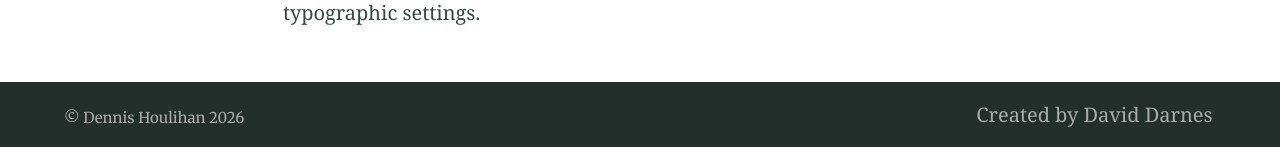
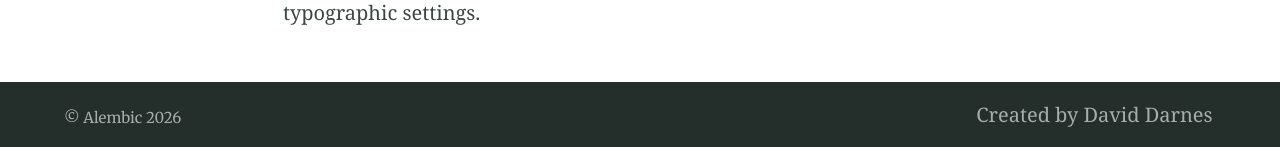
Before and after one commit to DJHoulihan/DJHoulihan.github.io, a Jekyll site: the page built from index.md, in a window 1280 px wide and 900 px high, scrolled down 4872 px. Shown: the part 750-897 px from the top of the window. Built offline with Jekyll 4.4.1, drawn with Linux system fonts in a browser that asks for light colours; some of the changed lines change nothing that is shown.

Commit message:
Update _config.yml

```diff
--- a/_config.yml
+++ b/_config.yml
@@ -37,15 +37,17 @@
 # 3. Gem settings
 paginate: 2 # jekyll-paginate > items per page
 paginate_path: blog/page:num # jekyll-paginate > blog page
-jekyll-mentions: # jekyll-mentions > service used when @replying
+jekyll-mentions: https://twitter.com # jekyll-mentions > service used when @replying
 twitter:
-  username: # jekyll-seo-tag > Owners twitter username
-author: Dennis Houlihan # jekyll-seo-tag > default author
+  username: DavidDarnes # jekyll-seo-tag > Owners twitter username
+author: DavidDarnes # jekyll-seo-tag > default author
 social: # jekyll-seo-tag > social overrides
-  name: Dennis Houlihan # jekyll-seo-tag > real name
+  name: David Darnes # jekyll-seo-tag > real name
   links:  # jekyll-seo-tag > social aliases (sameAs)
-    - https://www.linkedin.com/dhoulihan12
-    - https://github.com/djhoulihan
+    - https://twitter.com/DavidDarnes
+    - https://www.facebook.com/daviddarnes
+    - https://www.linkedin.com/in/daviddarnes
+    - https://github.com/daviddarnes
 # markdown: CommonMark # Markdown parse settings, CommonMark performs slightly better an others in build time
 # commonmark:
   # options: ["SMART", "FOOTNOTES"]
@@ -56,7 +58,7 @@
   style: compressed # Style compression
 permalink: pretty  # Permalink style (/YYYY/MM/DD/page-name/)
 excerpt_separator: <!-- more --> # Marks end of excerpt in posts
-timezone: America/New_York # Timezone for blog posts and alike
+timezone: Europe/London # Timezone for blog posts and alike
 
 # 5. Collections
 collections:
@@ -91,13 +93,13 @@
 # 7. Site settings
 encoding: utf-8 # Make sure the encoding is right
 lang: en-GB # Set the site language
-title: "Dennis Houlihan" # Site name or title, also used in jekyll-seo-tag
+title: "Alembic" # Site name or title, also used in jekyll-seo-tag
 logo: "/assets/logos/logo.svg" # Site logo, also used in jekyll-seo-tag
-description: "Hello, welcome to my website!" # Site description and default description, also used in jekyll-seo-tag
-url: "https://djhoulihan.github.io" # Site url, also used in jekyll-seo-tag
+description: "Alembic is a starting point for Jekyll projects. Rather than starting from scratch, this boilerplate is designed to get the ball rolling immediately" # Site description and default description, also used in jekyll-seo-tag
+url: "https://alembic.darn.es" # Site url, also used in jekyll-seo-tag
 baseurl: ""
-repo: "https://github.com/djhoulihan/djhoulihan.github.io"
-email: "dennishoulihan12@gmail.com"
+repo: "https://github.com/daviddarnes/alembic"
+email: "me@daviddarnes.com"
 # disqus: "alembic-1" # Blog post comments, uncomment the option and set the site ID from your Disqus account
 # date_format: "%-d %B %Y" # Blog post date formatting using placeholder formatting
 # google_analytics: ""
@@ -137,9 +139,9 @@
   url: https://darn.es
 
 social_links: # Appears in sidebar. Set the urls then uncomment and comment out as desired
-  # Twitter: https://twitter.com/DavidDarnes
-  LinkedIn: https://www.linkedin.com/in/dhoulihan12
-  GitHub: https://github.com/djhoulihan
+  Twitter: https://twitter.com/DavidDarnes
+  LinkedIn: https://www.linkedin.com/in/daviddarnes
+  GitHub: https://github.com/daviddarnes
   link: https://darn.es
   RSS: /feed.xml
 
```
